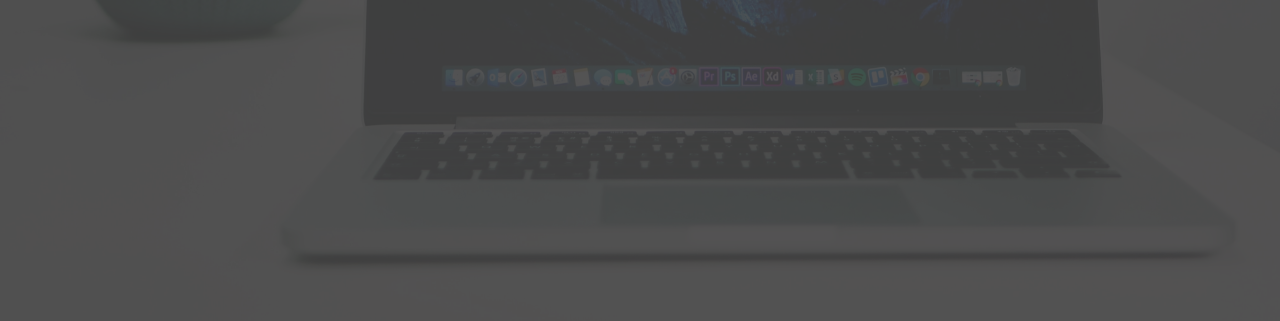
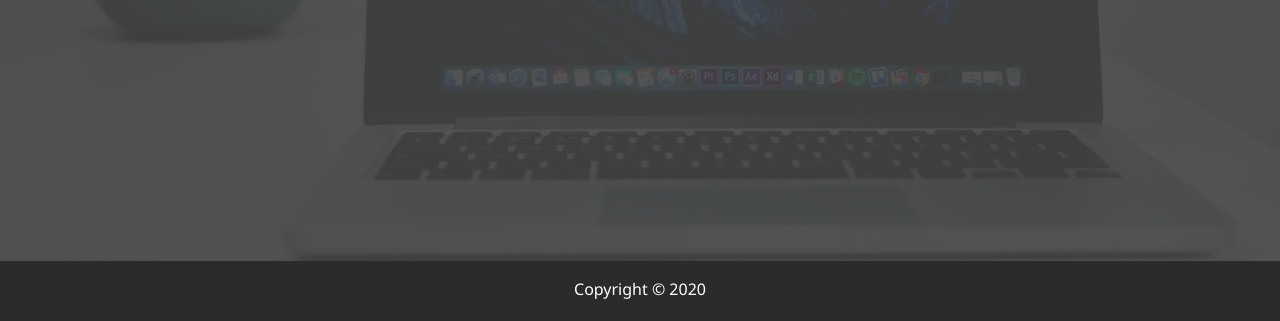
Before and after one commit to matan3sh/myPortfolio_html, a website: page dist/index.html in a window 1280 px wide. Shown: the part 479-800 px from the top of the page. Drawn offline with Linux system fonts and the light colour scheme.

Commit message:
deployment

```diff
--- a/dist/index.html
+++ b/dist/index.html
@@ -74,6 +74,10 @@
         </div>
     </main>
 
+    <footer id="main-footer">
+        Copyright &copy; 2020
+    </footer>
+
     <script src="js/main.js"></script>
 </body>
 
--- a/package.json
+++ b/package.json
@@ -3,12 +3,15 @@
   "version": "1.0.0",
   "description": "Responsive Portfolio",
   "main": "index.js",
+  "homepage": "https://matan3sh.github.io/myPortfolio_html",
   "scripts": {
-    "sass": "node-sass -w scss/ -o dist/css/ --recursive"
+    "sass": "node-sass -w scss/ -o dist/css/ --recursive",
+    "deploy": "gh-pages -d dist"
   },
   "author": "Matan Shaviro",
   "license": "MIT",
   "dependencies": {
+    "gh-pages": "^2.2.0",
     "node-sass": "^4.13.1"
   }
 }
```
Also changed, not shown: dist/about.html (+1 -1 lines), dist/contact.html (+1 -1 lines), dist/work.html (+1 -1 lines), 2 other files.
